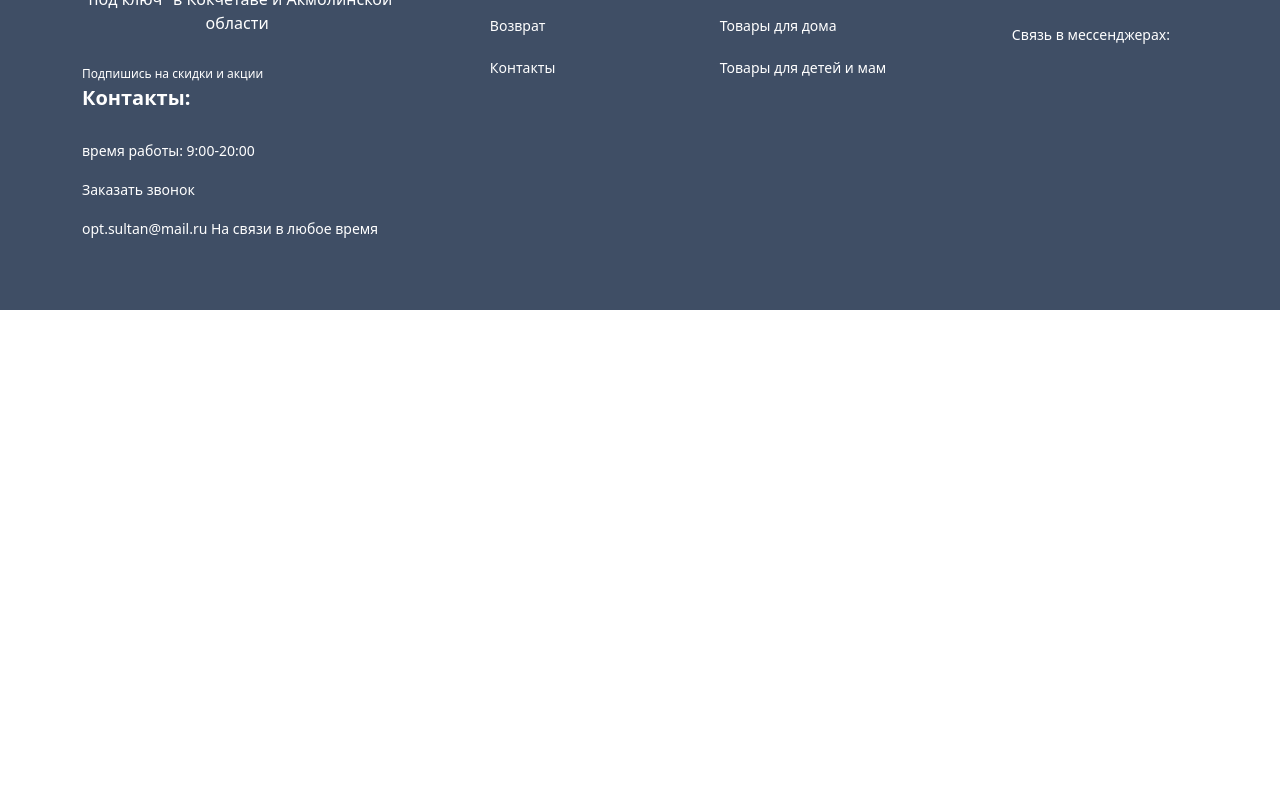
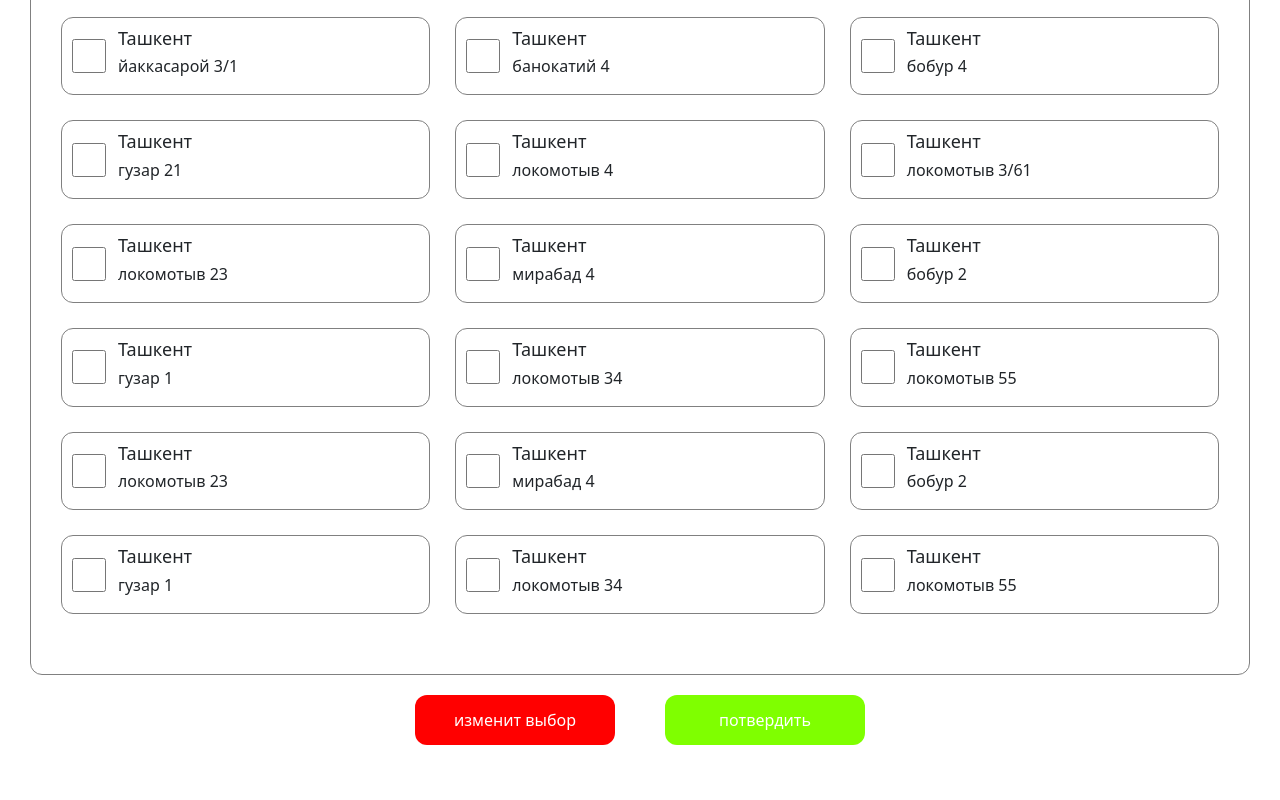
Before and after one commit to SQurbon/Sultan, a React (Vite) app: page /selectdelivery in a window 1280 px wide. Shown: the part 560-1360 px from the top of the page. Before the commit the page ends 870 px from the top, so only its background shows below. Built offline with nearby package versions, Linux system fonts and the light colour scheme.

Commit message:
select-delivery

```diff
--- a/src/App.jsx
+++ b/src/App.jsx
@@ -13,6 +13,7 @@ import PaymentPage from './pages/payment/PaymentPage';
 import Bag from '../src/pages/ShoppingBag/Bag';
 import Appfree from './pages/Discount/Appfree/Appfree';
 import Delivery from './pages/delivery/Delivery';
+import SelectDelivery from './pages/delivery/SelectDelivery';
 
 
 
@@ -27,6 +28,7 @@ export default function App() {
             <Route path="/bagg" element={<Bag />} />
             <Route path='/bag' element={<PaymentPage/>} />
             <Route path='/delivery' element={<Delivery/>} />
+            <Route path='/selectdelivery' element={<SelectDelivery/>} />
           </Routes>
 
           <Footer />
--- /dev/null
+++ b/src/pages/delivery/SelectDelivery.css
@@ -0,0 +1,90 @@
+.SelectDelivery {
+    width: 100%;
+
+    padding: 60px 30px;
+    display: flex;
+    flex-direction: column;
+
+}
+
+.SelectDelivery-conteiner {
+    display: grid;
+    grid-template-columns: repeat(3, 1fr);
+    gap: 25px;
+    border-radius: 12px;
+    border: 1px solid gray;
+    align-items: center;
+    padding: 60px 30px;
+
+}
+.SelectDelivery-card{
+    border-radius: 12px;
+    border: 1px solid gray;
+    padding: 10px;
+    display: flex;
+    align-items: center;
+    gap: 12px;
+}
+.SelectDelivery-card>.input{
+    width: 34px;
+    height: 34px;
+    border-radius: 12px;
+    border: 1px solid grey;
+}
+.SelectDelivery-card-text{
+    display: flex;
+    flex-direction: column;
+    justify-content: center;
+    gap: 0;
+}
+.SelectDelivery-card-text > h1{
+    font-size: 18px;
+}
+.SelectDelivery-card-text > h2{
+    font-size: 16px;
+}
+.true{
+    width: 34px;
+    height: 34px;
+    border-radius: 12px;
+    border: 1px solid grey;
+    background-color: chartreuse;
+    color: white;
+    display: flex;
+    align-items: center;
+    justify-content: center;
+}
+.false{
+    width: 34px;
+    height: 34px;
+    border-radius: 12px;
+    border: 1px solid grey;
+    background-color: grey;
+    display: flex;
+    align-items: center;
+    justify-content: center;
+}
+.chenge{
+    width: 200px;
+    height: 50px;
+    border-radius: 12px;
+    border: none;
+    background-color: red;
+    color: white;
+}
+.allow{
+    width: 200px;
+    height: 50px;
+    border-radius: 12px;
+    border: none;
+    background-color: chartreuse;
+    color: white;
+}
+.SelectDelivery-footer{
+    display: flex;
+    align-items: center;
+    justify-content: center;
+    gap: 50px;
+    width: 100%;
+    margin-top: 20px;
+}
--- /dev/null
+++ b/src/pages/delivery/SelectDelivery.jsx
@@ -0,0 +1,172 @@
+import React, { useState } from 'react'
+import './SelectDelivery.css'
+import { FaCheck } from "react-icons/fa";
+import { AiOutlineMinus } from "react-icons/ai";
+
+function SelectDelivery() {
+    const data=[
+        {
+            city:'Taшкент',
+            street:'локомотыв 23',
+            id:1
+        },
+        {
+            city:'Taшкент',
+            street:'мирабад 4',
+            id:2
+        },
+        {
+            city:'Taшкент',
+            street:'бобур 2',
+            id:3
+        },
+        {
+            city:'Taшкент',
+            street:'гузар 1',
+            id:4
+        },
+        {
+            city:'Taшкент',
+            street:'локомотыв 34',
+            id:5
+        },
+        {
+            city:'Taшкент',
+            street:'локомотыв 55',
+            id:6
+        },
+        {
+            city:'Taшкент',
+            street:'йаккасарой 3/1',
+            id:7
+        },
+        {
+            city:'Taшкент',
+            street:'банокатий 4',
+            id:8
+        },
+        {
+            city:'Taшкент',
+            street:'бобур 4',
+            id:9
+        },
+        {
+            city:'Taшкент',
+            street:'гузар 21',
+            id:10
+        },
+        {
+            city:'Taшкент',
+            street:'локомотыв 4',
+            id:11
+        },
+        {
+            city:'Taшкент',
+            street:'локомотыв 3/61',
+            id:12
+        },
+        {
+            city:'Taшкент',
+            street:'локомотыв 23',
+            id:13
+        },
+        {
+            city:'Taшкент',
+            street:'мирабад 4',
+            id:14
+        },
+        {
+            city:'Taшкент',
+            street:'бобур 2',
+            id:15
+        },
+        {
+            city:'Taшкент',
+            street:'гузар 1',
+            id:16
+        },
+        {
+            city:'Taшкент',
+            street:'локомотыв 34',
+            id:17
+        },
+        {
+            city:'Taшкент',
+            street:'локомотыв 55',
+            id:18
+        },
+        {
+            city:'Taшкент',
+            street:'локомотыв 23',
+            id:19
+        },
+        {
+            city:'Taшкент',
+            street:'мирабад 4',
+            id:20
+        },
+        {
+            city:'Taшкент',
+            street:'бобур 2',
+            id:21
+        },
+        {
+            city:'Taшкент',
+            street:'гузар 1',
+            id:22
+        },
+        {
+            city:'Taшкент',
+            street:'локомотыв 34',
+            id:23
+        },
+        {
+            city:'Taшкент',
+            street:'локомотыв 55',
+            id:24
+        },
+    ]
+    const [selected,setSelected]=useState(null)
+    const clickHandler=(id)=>{
+        setSelected(id)
+    }
+    return (
+        <div className='SelectDelivery'>
+            <div className='SelectDelivery-conteiner'>
+                {data&&data.map(item=>(
+
+                    <div className='SelectDelivery-card' key={item.id}>
+                   { selected ===null ?
+                   <input className='input' type="checkbox" name='inp' onClick={()=>clickHandler(item.id)} />
+                :
+
+                 <div className={selected==item.id?'true' : 'false'}>
+                    {item.id===selected?
+                <FaCheck/>
+                :
+<AiOutlineMinus/>
+                }
+                 </div>
+                }
+                    <div className='SelectDelivery-card-text'>
+<h1>{item.city} </h1>
+<h2>{item.street}</h2>
+                    </div>
+
+                    </div>
+                    ))}
+
+            </div>
+   <div className="SelectDelivery-footer">
+    <button onClick={()=>setSelected(null)} className='chenge'>изменит выбор </button>
+    <a href={selected!==null?"/delivery" :''}>
+
+    <button className='allow'>потвердить</button>
+    </a>
+   </div>
+
+        </div>
+    )
+}
+
+export default SelectDelivery
--- a/src/pages/payment/PaymentPage.jsx
+++ b/src/pages/payment/PaymentPage.jsx
@@ -15,7 +15,7 @@ function PaymentPage() {
 
         <Card />
         <button>
-          <a href="/delivery">
+          <a href="/selectdelivery">
 
           Потвердить
           </a>
```
